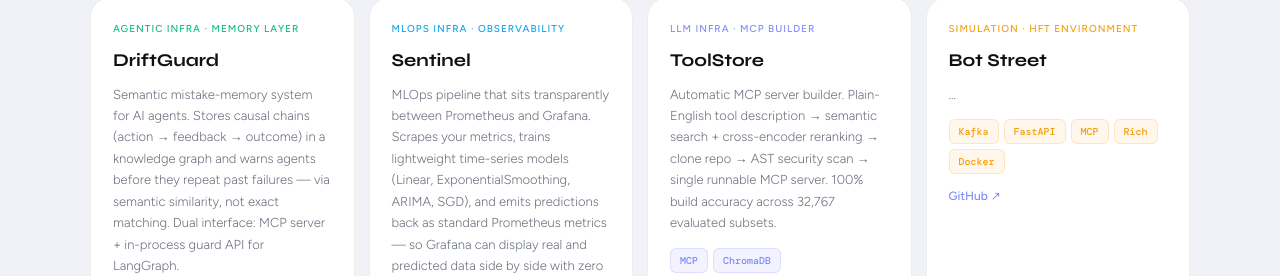
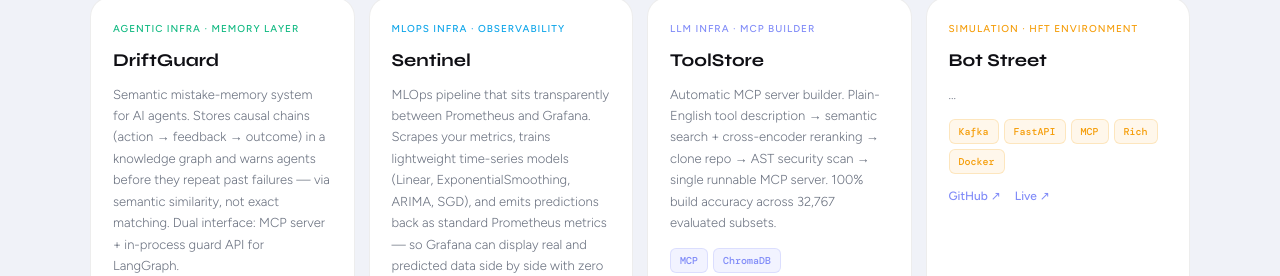
Before and after one commit to sujal-maheshwari2004/personalPortfolio, a React (Vite) app: page / in a window 1280 px wide. Shown: the part 1710-1986 px from the top of the page. Built offline with nearby package versions, Linux system fonts and the light colour scheme.

Commit message:
Refactor project links to include live link option

```diff
--- a/src/components/Projects.jsx
+++ b/src/components/Projects.jsx
@@ -52,6 +52,11 @@
   <a href={project.github} className="proj-link" target="_blank" rel="noreferrer">
     GitHub ↗
   </a>
+  {project.live && (
+    <a href={project.live} className="proj-link" target="_blank" rel="noreferrer">
+      Live ↗
+    </a>
+  )}
   {project.pypi && (
     <a href={project.pypi} className="proj-link" target="_blank" rel="noreferrer">
       PyPI ↗
```
Lines whose indentation alone changed are shown as unchanged.
